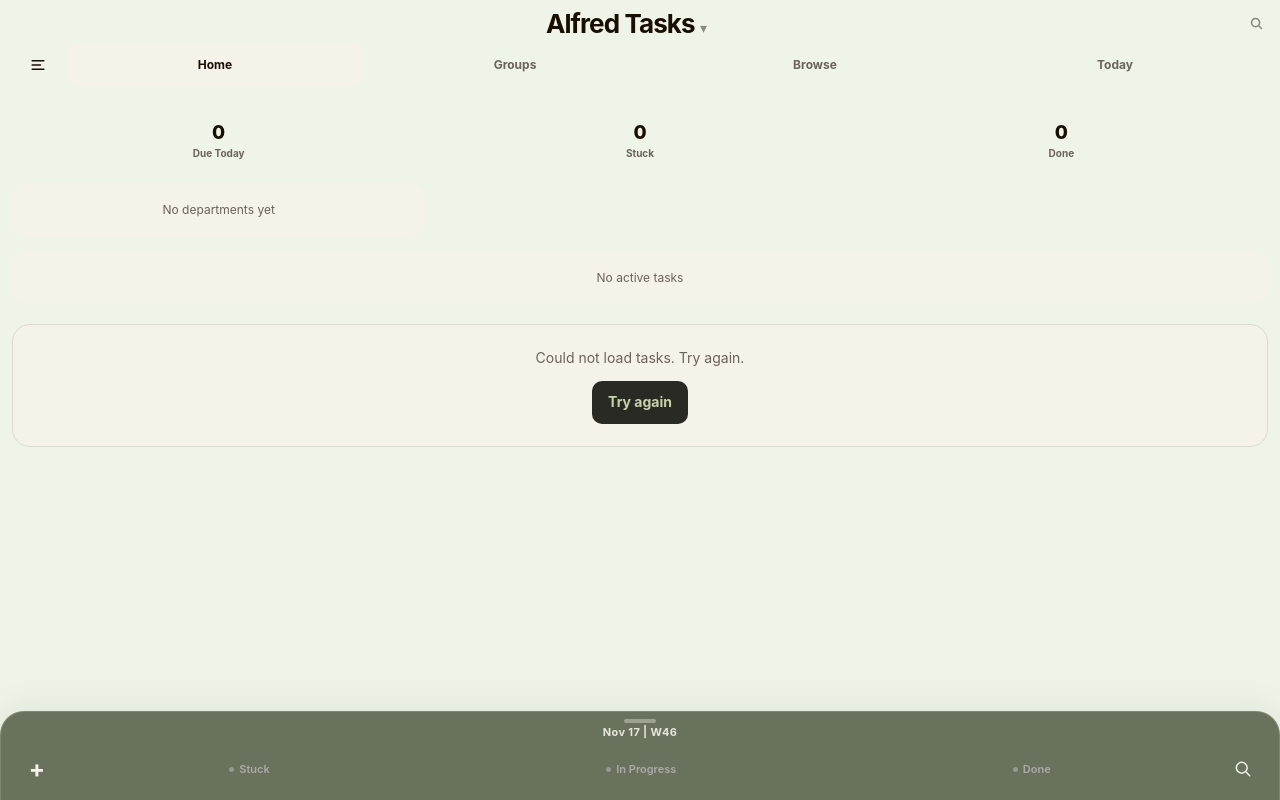
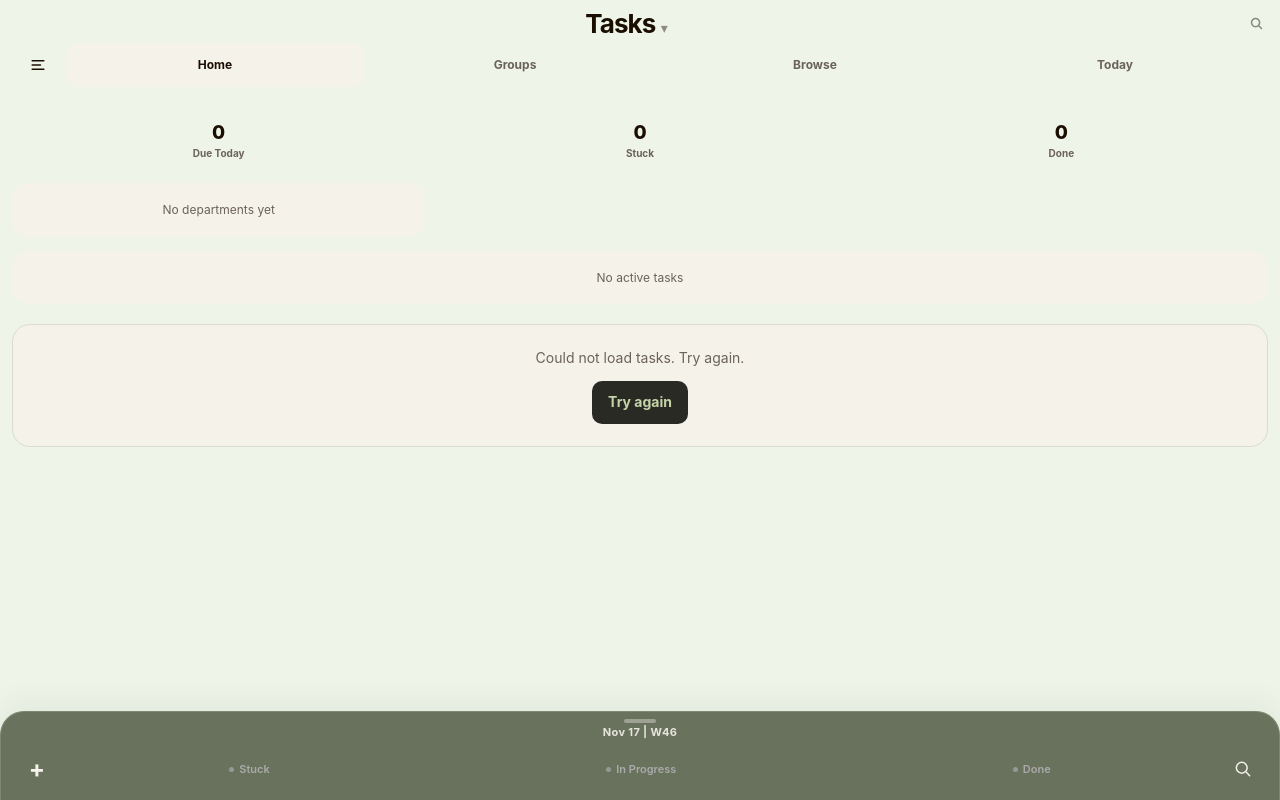
Before and after one commit to crowneglobal/alfred-menu-miniapp, a plain HTML site: page app.html in a window 1280 px wide. Drawn offline with nearby package versions, Linux system fonts and the light colour scheme; no server answers.

Commit message:
Top of the mini app says only Tasks, Bank or Alfred.ai
By: Opus · Claude app · Crypto menu Kraken session
Co-Authored-By: Claude Opus 5.5 <noreply@anthropic.com>

```diff
--- a/app.html
+++ b/app.html
@@ -930,7 +930,7 @@
 <body class="light">
 
   <nav class="module-switch" id="module-switch" aria-label="Switch between Tasks, Bank and the Alfred website">
-    <button class="module-switch-button" id="module-switch-toggle" data-state="tasks" type="button" aria-label="Alfred Tasks. Switch to Alfred Bank">
+    <button class="module-switch-button" id="module-switch-toggle" data-state="tasks" type="button" aria-label="Tasks. Switch to Bank">
       <span class="module-switch-surface"><span class="module-switch-word">Alfred</span><span class="module-switch-arrow" aria-hidden="true">⇄</span></span>
       <span class="module-switch-cues" aria-hidden="true"><span class="module-position"></span><span class="module-position"></span><span class="module-position"></span><span class="module-position-active"></span></span>
     </button>
@@ -944,7 +944,7 @@
 
   <header class="app-header" style="flex-direction:column; align-items:stretch; gap:0; padding-bottom:4px; min-height:unset;">
     <div id="app-title-row" style="display:flex; flex-direction:row; align-items:center; justify-content:space-between; width:100%;">
-      <div class="app-title" id="app-title-toggle" role="button" tabindex="0" aria-label="Switch between Alfred Tasks, Alfred Bank and www.Alfred.ai" style="text-align:center; flex:1; cursor:pointer; user-select:none; -webkit-tap-highlight-color:transparent;">Alfred <span id="title-arrow" style="font-size:14px; opacity:0.45; font-weight:400;">▾</span></div>
+      <div class="app-title" id="app-title-toggle" role="button" tabindex="0" aria-label="Switch between Tasks, Bank and Alfred.ai" style="text-align:center; flex:1; cursor:pointer; user-select:none; -webkit-tap-highlight-color:transparent;">Alfred <span id="title-arrow" style="font-size:14px; opacity:0.45; font-weight:400;">▾</span></div>
       <button class="title-search-open title-search-inline" id="title-search-open-inline" type="button" aria-label="Search"><svg viewBox="0 0 24 24" width="15" height="15" fill="none" stroke="currentColor" stroke-width="2.4" stroke-linecap="round" aria-hidden="true"><circle cx="10.5" cy="10.5" r="6.5"/><path d="m16 16 4 4"/></svg></button>
     </div>
     <div class="section-tabs" id="context-tabs" style="padding:0; background:none; margin-top:4px; width:100%;">
@@ -3046,7 +3046,8 @@
     // Three places, one shown at a time (DRO 2026-11-16): Tasks, Bank and the Alfred website. A tap on the name moves to
     // the next one, and round again.
     const SECTIONS = ['planning', 'banking', 'site'];
-    const SECTION_NAMES = { planning: 'Alfred Tasks', banking: 'Alfred Bank', site: 'www.Alfred.ai' };
+    // Only these words at the top (DRO 2026-11-16): Tasks, Bank, Alfred.ai.
+    const SECTION_NAMES = { planning: 'Tasks', banking: 'Bank', site: 'Alfred.ai' };
     const SECTION_STATES = { planning: 'tasks', banking: 'bank', site: 'site' };
     function nextSection() { return SECTIONS[(SECTIONS.indexOf(activeSection) + 1) % SECTIONS.length]; }
     function switchSection(section, { remember = true } = {}) {
```
